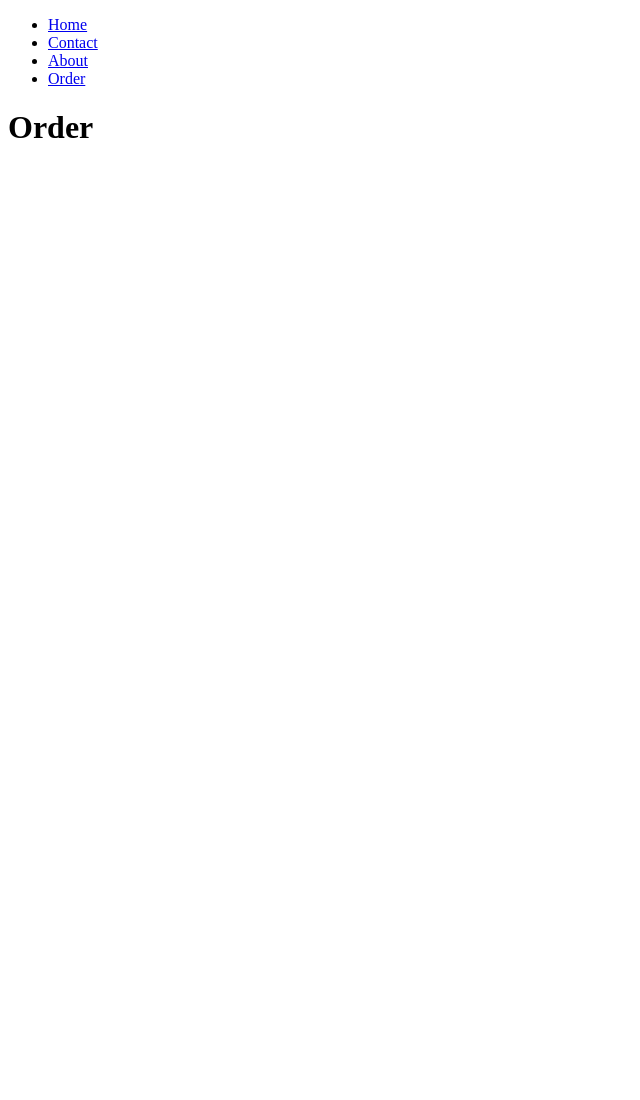
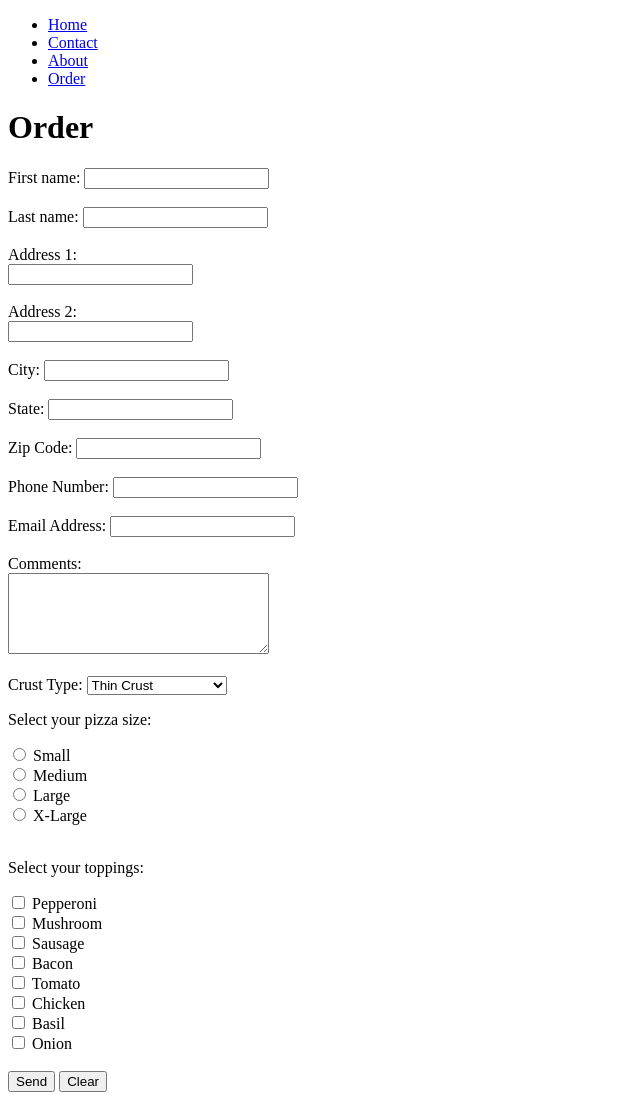
Before and after one commit to Terry0532/1430Pizza2, a plain HTML site: page order.html in a window 1280 px wide. Shown: the whole page, without its empty margins (0-640 px from the left). Before the commit the page ends 800 px from the top, so only its background shows below. Drawn offline with Linux system fonts and the light colour scheme.

Commit message:
complete order form

```diff
--- a/order.html
+++ b/order.html
@@ -14,5 +14,79 @@
       <li><a href="order.html">Order</a></li>
     </ul>
     <h1>Order</h1>
+    <form
+      action="http://www.stonecoldprofessor.com/pizza-order.php"
+      method="POST"
+    >
+      <label for="first">First name:</label>
+      <input type="text" id="first" name="first" /><br /><br />
+
+      <label for="last">Last name:</label>
+      <input type="text" id="last" name="last" /><br /><br />
+
+      <label for="add1">Address 1:</label><br />
+      <input type="text" id="add1" name="add1" /><br /><br />
+
+      <label for="add2">Address 2:</label><br />
+      <input type="text" id="add2" name="add2" /><br /><br />
+
+      <label for="city">City:</label>
+      <input type="text" id="city" name="city" /><br /><br />
+
+      <label for="state">State:</label>
+      <input type="text" id="state" name="state" /><br /><br />
+
+      <label for="zip">Zip Code:</label>
+      <input type="text" id="zip" name="zip" /><br /><br />
+
+      <label for="phone">Phone Number:</label>
+      <input type="text" id="phone" name="phone" /><br /><br />
+
+      <label for="email">Email Address:</label>
+      <input type="email" id="email" name="email" /><br /><br />
+
+      <label for="comments">Comments:</label><br />
+      <textarea name="comments" id="comments" cols="30" rows="5"></textarea
+      ><br /><br />
+
+      <label for="crust">Crust Type:</label>
+      <select name="crust" id="crust">
+        <option value="Thin Crust">Thin Crust</option>
+        <option value="Stuffed Crust">Stuffed Crust</option>
+        <option value="Cheese Crust Pizza">Cheese Crust Pizza</option>
+        <option value="Thick Crust">Thick Crust</option>
+      </select>
+
+      <p>Select your pizza size:</p>
+      <input type="radio" id="size1" name="size" value="small" />
+      <label for="size1">Small</label><br />
+      <input type="radio" id="size2" name="size" value="medium" />
+      <label for="size2">Medium</label><br />
+      <input type="radio" id="size3" name="size" value="large" />
+      <label for="size3">Large</label><br />
+      <input type="radio" id="size4" name="size" value="xlarge" />
+      <label for="size4">X-Large</label><br /><br />
+
+      <p>Select your toppings:</p>
+      <input type="checkbox" id="Pepperoni" name="toppings" value="Pepperoni" />
+      <label for="Pepperoni">Pepperoni</label><br />
+      <input type="checkbox" id="Mushroom" name="toppings" value="Mushroom" />
+      <label for="Mushroom">Mushroom</label><br />
+      <input type="checkbox" id="Sausage" name="toppings" value="Sausage" />
+      <label for="Sausage">Sausage</label><br />
+      <input type="checkbox" id="Bacon" name="toppings" value="Bacon" />
+      <label for="Bacon">Bacon</label><br />
+      <input type="checkbox" id="Tomato" name="toppings" value="Tomato" />
+      <label for="Tomato">Tomato</label><br />
+      <input type="checkbox" id="Chicken" name="toppings" value="Chicken" />
+      <label for="Chicken">Chicken</label><br />
+      <input type="checkbox" id="Basil" name="toppings" value="Basil" />
+      <label for="Basil">Basil</label><br />
+      <input type="checkbox" id="Onion" name="toppings" value="Onion" />
+      <label for="Onion">Onion</label><br /><br />
+
+      <input type="submit" value="Send" />
+      <input type="reset" value="Clear" />
+    </form>
   </body>
 </html>
```
Also changed, not shown: style.css (added).
